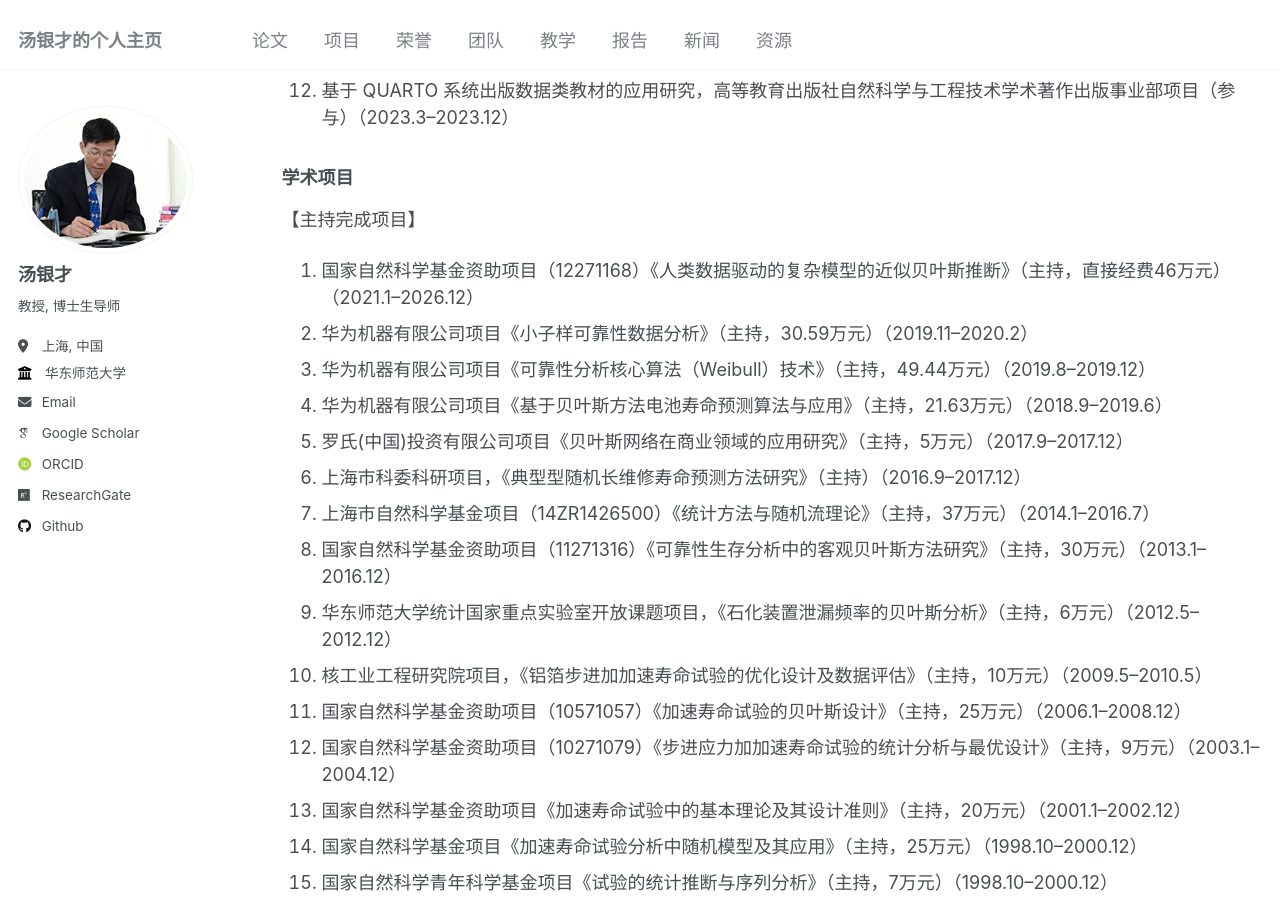
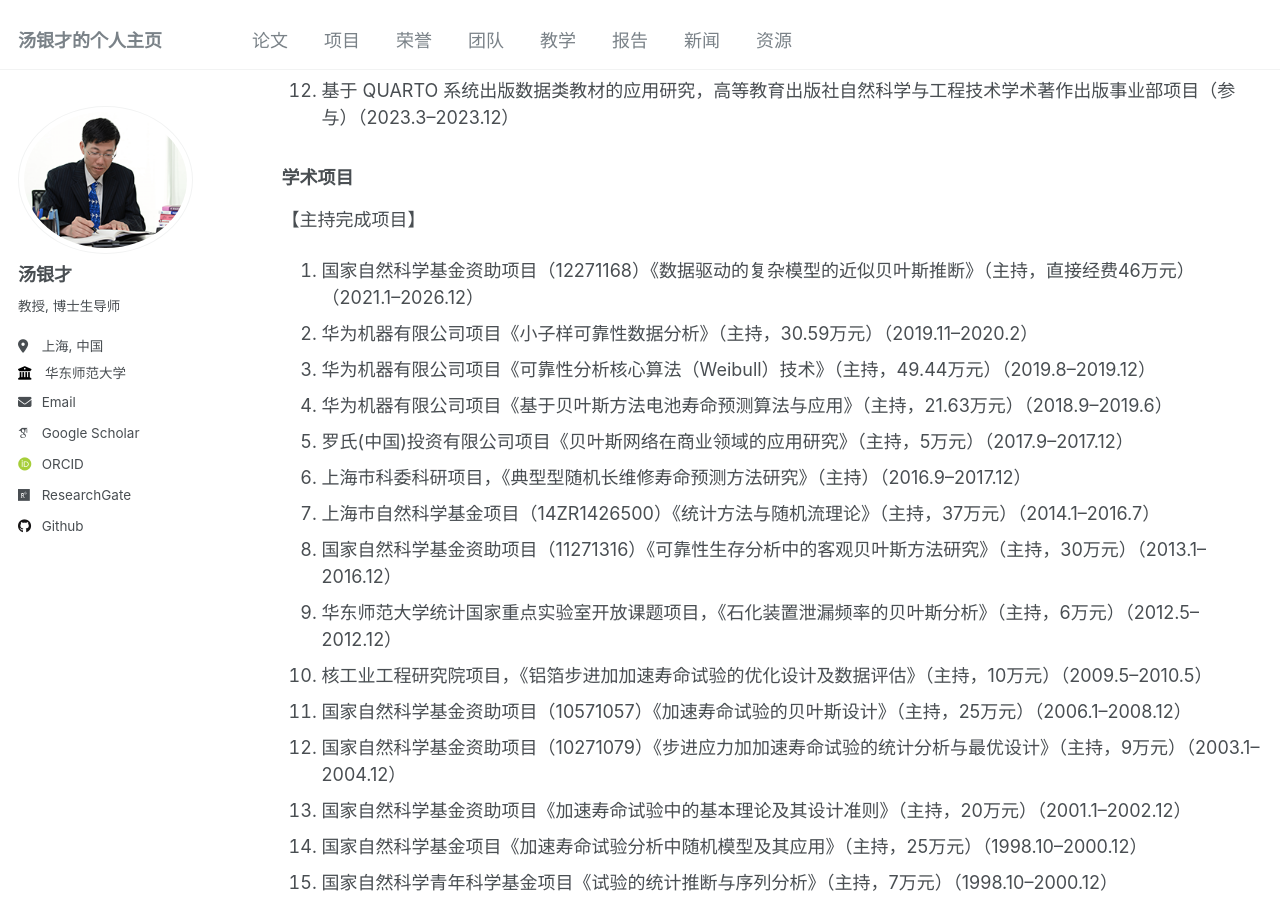
Before and after one commit to tangyc8866/tangyc8866.github.io, a Jekyll site: the page built from _pages/project.md, in a window 1280 px wide and 900 px high, scrolled down 529 px. Built offline with Jekyll 4.4.1, drawn with Linux system fonts in a browser that asks for light colours; some web fonts are replaced.

Commit message:
Update project.md

```diff
--- a/_pages/project.md
+++ b/_pages/project.md
@@ -24,7 +24,7 @@ author_profile: true
 
 【主持完成项目】
 
-1. 国家自然科学基金资助项目（12271168）《人类数据驱动的复杂模型的近似贝叶斯推断》（主持，直接经费46万元）（2021.1–2026.12）
+1. 国家自然科学基金资助项目（12271168）《数据驱动的复杂模型的近似贝叶斯推断》（主持，直接经费46万元）（2021.1–2026.12）
 2. 华为机器有限公司项目《小子样可靠性数据分析》（主持，30.59万元）（2019.11–2020.2）
 3. 华为机器有限公司项目《可靠性分析核心算法（Weibull）技术》（主持，49.44万元）（2019.8–2019.12）
 4. 华为机器有限公司项目《基于贝叶斯方法电池寿命预测算法与应用》（主持，21.63万元）（2018.9–2019.6）
```
